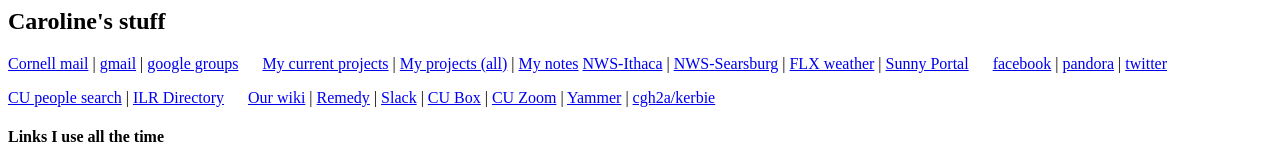
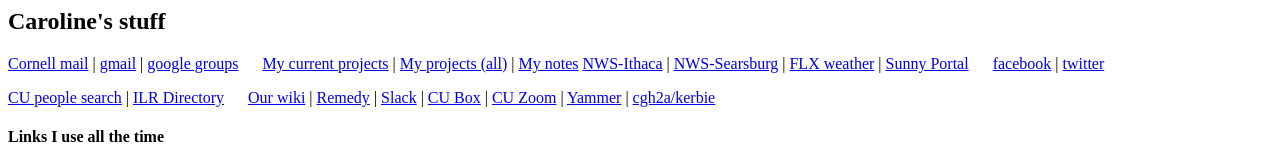
Before and after one commit to carolineHecht/carolineHecht.github.io, a plain HTML site: page index.html in a window 1280 px wide. Shown: the top 160 px of the page. Drawn offline with Linux system fonts and the light colour scheme.

Commit message:
Deleted pandora link

```diff
--- a/index.html
+++ b/index.html
@@ -19,7 +19,6 @@
 &nbsp;&nbsp;&nbsp;&nbsp;
 
 <a href="http://www.facebook.com">facebook</a> |
-<a href="http://www.pandora.com">pandora</a> |
 <a href="http://www.twitter.com/">twitter</a>
 </p>
 <p>
```
